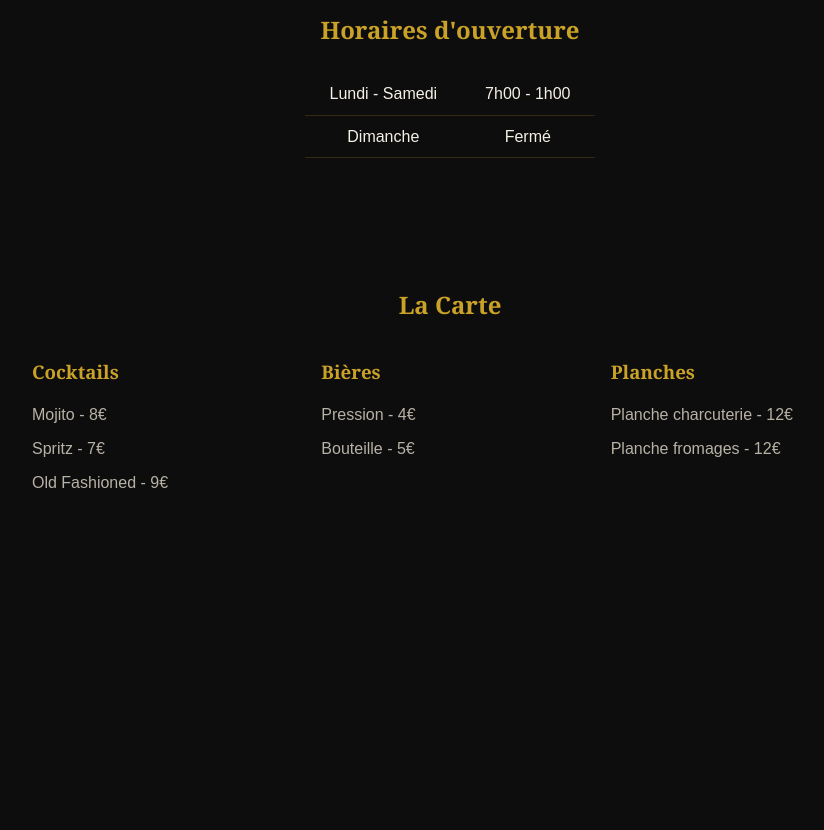
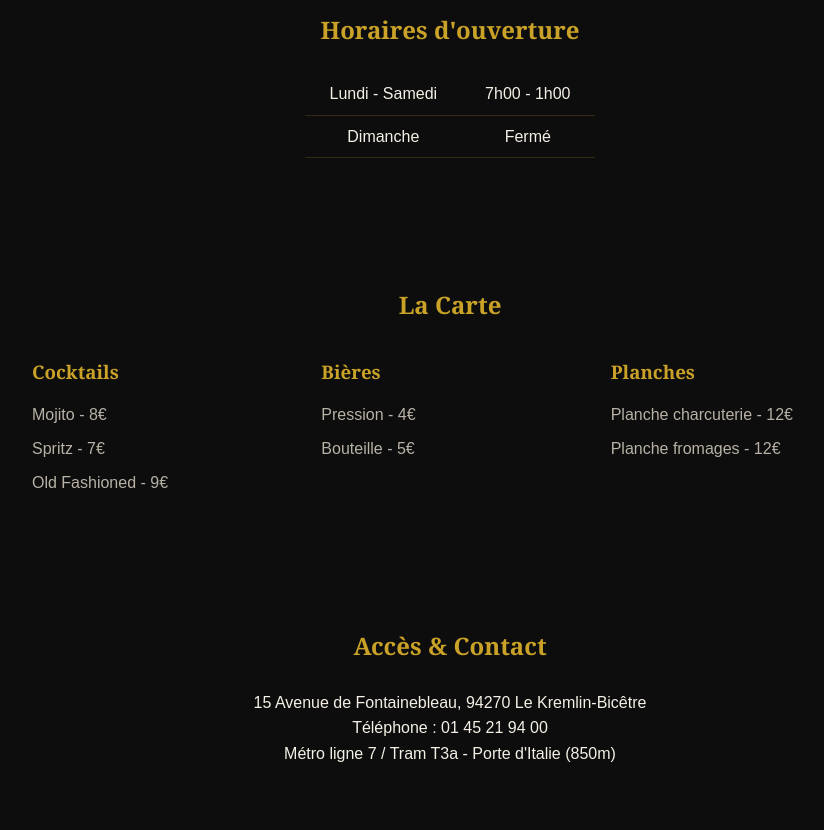
Before and after one commit to PoCInnovation/Etalon_noir, a plain HTML site: page index.html in a window 1280 px wide. Shown: the part 968-1798 px from the top of the page, without its empty margins (190-1014 px from the left). Before the commit the page ends 1531 px from the top, so only its background shows below. Drawn offline with Linux system fonts and the light colour scheme.

Commit message:
feat: add access and contact section

```diff
--- a/index.html
+++ b/index.html
@@ -77,6 +77,13 @@
         </div>
       </div>
     </section>
+
+    <section id="contact" class="contact">
+      <h2>Accès &amp; Contact</h2>
+      <p>15 Avenue de Fontainebleau, 94270 Le Kremlin-Bicêtre</p>
+      <p>Téléphone : 01 45 21 94 00</p>
+      <p>Métro ligne 7 / Tram T3a - Porte d'Italie (850m)</p>
+    </section>
   </main>
   <footer></footer>
 </body>
```
